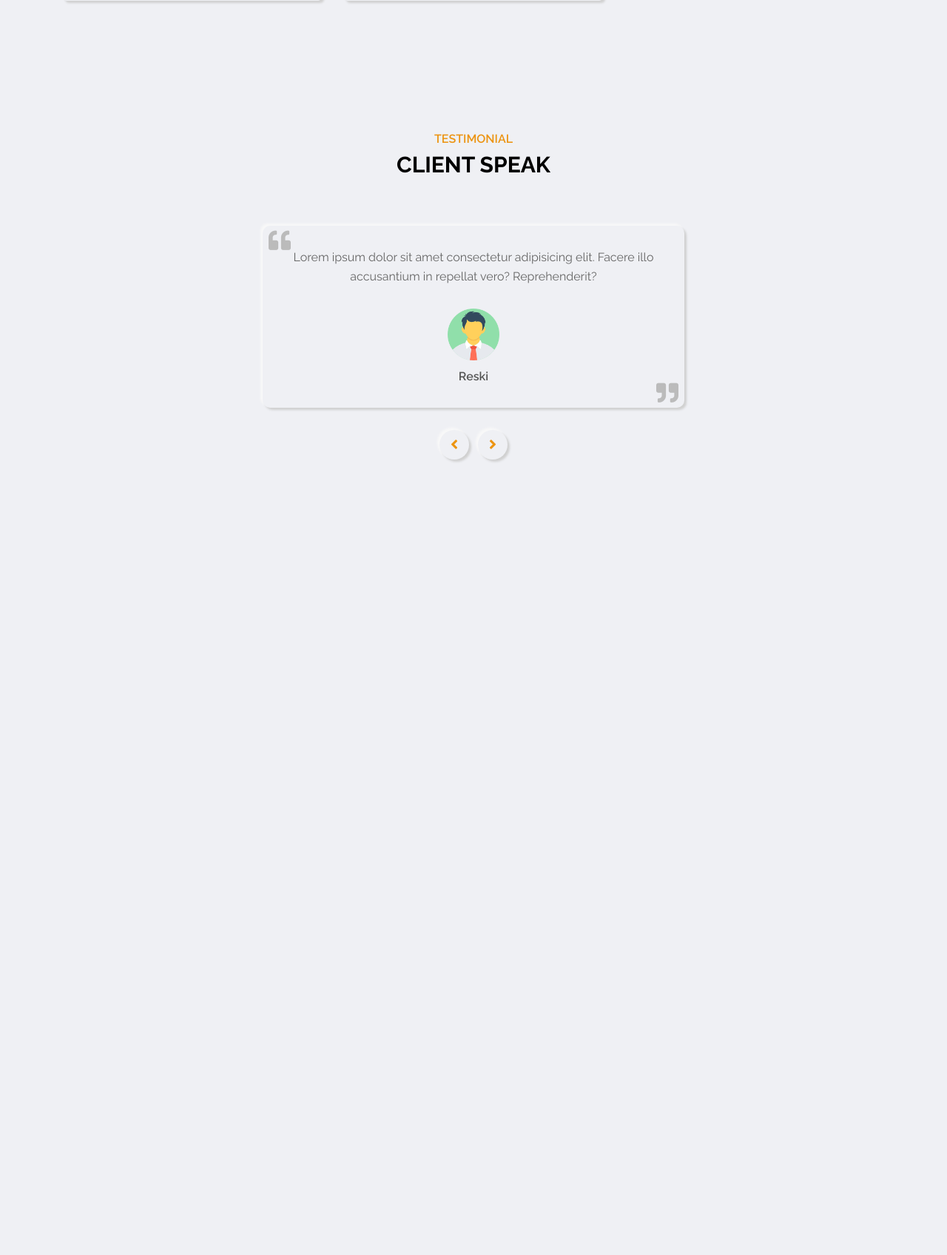
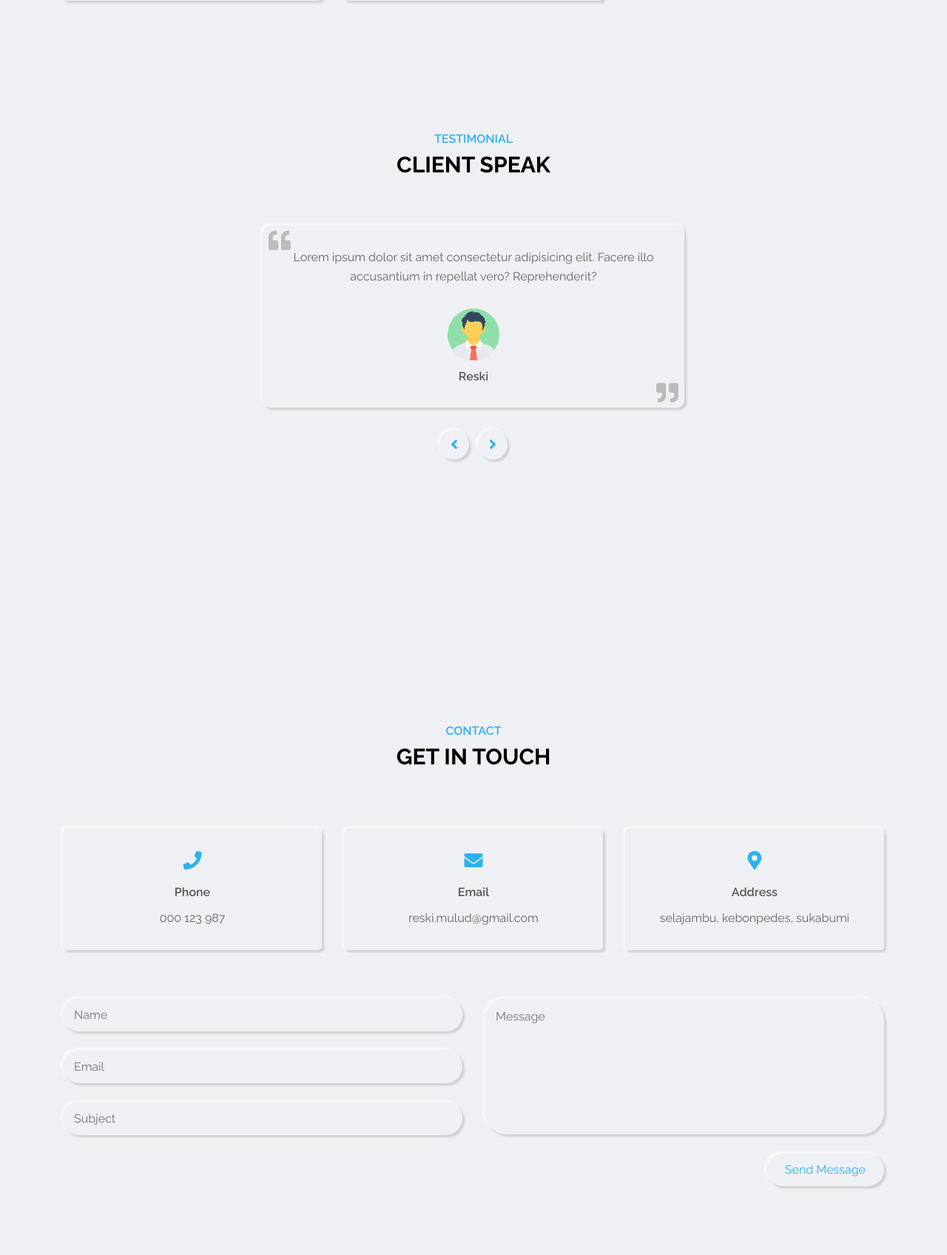
Before and after one commit to reskimulud/portfolio, a PHP site: page / in a window 1280 px wide. Shown: the part 3882-5578 px from the top of the page at 74% size. Before the commit the page ends 4506 px from the top, so only its background shows below. Run offline with PHP 8.4, Linux system fonts and the light colour scheme.

Commit message:
update contact section

```diff
--- a/css/style.css
+++ b/css/style.css
@@ -125,6 +125,7 @@ img {
     border-radius: 30px;
     transition: all .3s ease;
     display: inline-block;
+    border: none;
 }
 
 .btn-1:hover::after {
@@ -1320,3 +1321,96 @@ TESTIMONIAL SECTIOON
 .testimonial-section .testi-slider-nav span::after {
     border-radius: 50%;
 }
+
+
+/* =============
+CONTACT SECTION
+============ */
+
+.contact-section {
+    padding: 80px 0 80px;
+}
+
+.contact-section .contact-item {
+    flex: 0 0 33.33%;
+    max-width: 33.33%;
+    padding: 15px;
+    display: flex;
+}
+
+.contact-section .contact-item-inner {
+    padding: 30px 15px;
+    text-align: center;
+    border-radius: 5px;
+    width: 100%;
+}
+
+.contact-section .contact-item-inner i {
+    font-size: 25px;
+    color: var(--skin-color);
+}
+
+.contact-section .contact-item-inner span {
+    display: block;
+    font-size: 16px;
+    font-weight: 600;
+    color: var(--text-black-700);
+    margin: 15px 0 10px;
+    text-transform: capitalize;
+}
+
+.contact-section .contact-item-inner p {
+    font-size: 16px;
+    line-height: 26px;
+    color: var(--text-black-600);
+    margin: 0;
+    word-break: break-word;
+}
+
+.contact-section .contact-form {
+    flex: 0 0 100%;
+    width: 100%;
+    margin-top: 50px;
+}
+
+.contact-section .w-50 {
+    padding: 0 15px;
+    flex: 0 0 50%;
+    max-width: 50%;
+}
+
+.contact-section .input-group {
+    margin: 0 0 25px;
+    transition: all .3s ease;
+    border-radius: 30px;
+}
+
+.contact-section .input-group::after {
+    border-radius: 30px;
+    cursor: text;
+}
+
+.contact-section .input-group .input-control {
+    height: 45px;
+    display: block;
+    width: 100%;
+    border-radius: 30px;
+    border: none;
+    padding: 0 15px;
+    background-color: transparent;
+    font-size: 16px;
+    color: var(--text-black-700);
+}
+
+.contact-section .input-group textarea.input-control {
+    padding: 15px 15px;
+    height: 184px;
+    resize: none;
+}
+
+.contact-section .submit-btn {
+    flex: 0 0 100%;
+    max-width: 100%;
+    text-align: right;
+    padding: 0 15px;
+}
--- a/index.html
+++ b/index.html
@@ -9,7 +9,7 @@
   <link rel="stylesheet" type="text/css" href="css/font-awesome.css">
   <!-- main css -->
   <link rel="stylesheet" type="text/css" href="css/style.css">
-  <link rel="stylesheet" type="text/css" href="css/skins/color-2.css">
+  <link rel="stylesheet" type="text/css" href="css/skins/color-4.css">
 </head>
 
 <body>
@@ -770,8 +770,78 @@
   </section>
   <!-- testimonial section end -->
 
+  <!-- contact section start -->
+  <section class="contact-section section">
+    <div class="container">
+      <div class="row">
+        <div class="section-title">
+          <h2 data-heading="contact">Get In Touch</h2>
+        </div>
+      </div>
+      <div class="row">
+        <!-- contact item start -->
+        <div class="contact-item">
+          <div class="contact-item-inner outer-shadow">
+            <i class="fas fa-phone"></i>
+            <span>phone</span>
+            <p>000 123 987</p>
+          </div>
+        </div>
+        <!-- contact item end -->
+        <!-- contact item start -->
+        <div class="contact-item">
+          <div class="contact-item-inner outer-shadow">
+            <i class="fas fa-envelope"></i>
+            <span>email</span>
+            <p>reski.mulud@gmail.com</p>
+          </div>
+        </div>
+        <!-- contact item end -->
+        <!-- contact item start -->
+        <div class="contact-item">
+          <div class="contact-item-inner outer-shadow">
+            <i class="fas fa-map-marker-alt"></i>
+            <span>address</span>
+            <p>selajambu, kebonpedes, sukabumi</p>
+          </div>
+        </div>
+        <!-- contact item end -->
+      </div>
+      <div class="row">
+        <div class="contact-form">
+          <form action="">
+            <div class="row">
+              <div class="w-50">
+                <div class="input-group outer-shadow hover-in-shadow">
+                  <input type="text" placeholder="Name" class="input-control">
+                </div>
+                <div class="input-group outer-shadow hover-in-shadow">
+                  <input type="text" placeholder="Email" class="input-control">
+                </div>
+                <div class="input-group outer-shadow hover-in-shadow">
+                  <input type="text" placeholder="Subject" class="input-control">
+                </div>
+              </div>
+              <div class="w-50">
+                <div class="input-group outer-shadow hover-in-shadow">
+                  <textarea name="" id="" class="input-control" placeholder="Message"></textarea>
+                </div>
+              </div>
+            </div>
+            <div class="row">
+              <div class="submit-btn">
+                <button type="submit" class="btn-1 outer-shadow hover-in-shadow">Send Message</button>
+              </div>
+            </div>
+          </form>
+        </div>
+      </div>
+    </div>
+  </section>
+  <!-- contact section end -->
+
   <!-- portfolio popup start -->
-  <div class="portfolio-popup" onkeydown="escape(e)">
+  <div class="portfolio-popup">
     <div class="pp-details">
       <div class="pp-details-inner">
         <div class="pp-title">
```
